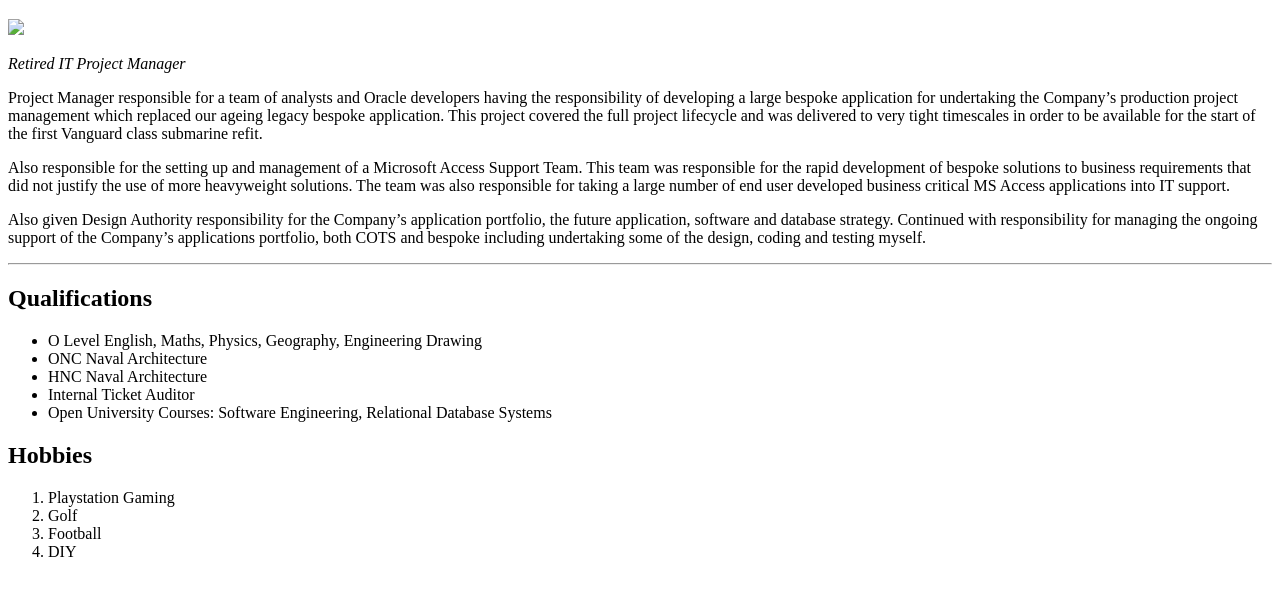
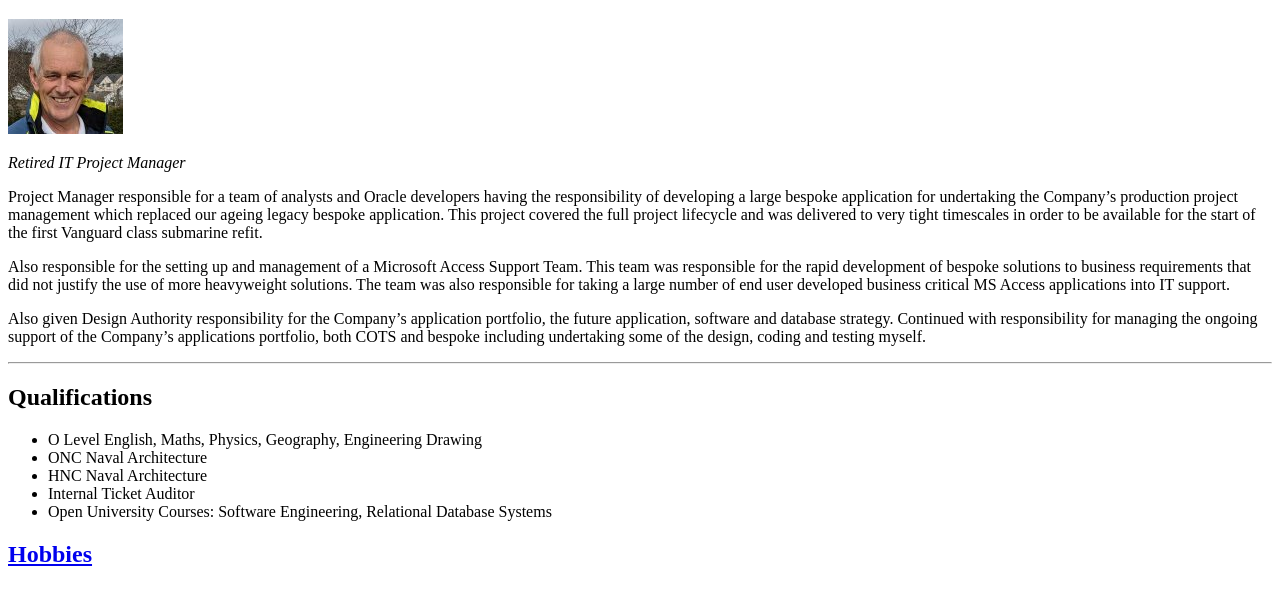
Before and after one commit to castlegh/web, a plain HTML site: page index.html in a window 1280 px wide. Shown: the part 61-666 px from the top of the page. Drawn offline with Linux system fonts and the light colour scheme.

Commit message:
Added more detailed desc plus image

```diff
--- a/index.html
+++ b/index.html
@@ -6,7 +6,7 @@
 </head>
 <body>
     <h1>Graham Howard</h1>
-    <img src="34998075.jpeg">
+    <img src="34998075.jpeg" alt="Graham profile picture">
     <p><em>Retired IT Project Manager</em></p>
     <p>Project Manager responsible for a team of analysts and Oracle developers having the
         responsibility of developing a large bespoke application for undertaking the
@@ -38,13 +38,7 @@
         <li>Internal Ticket Auditor</li>
         <li>Open University Courses: Software Engineering, Relational Database Systems</li>
     </ul>
-    <h2>Hobbies</h2>
-    <ol>
-        <li>Playstation Gaming</li>
-        <li>Golf</li>
-        <li>Football</li>
-        <li>DIY</li>
+    <h2><a href="hobbies.html">Hobbies</a></h2>
 
-    </ol>
 </body>
 </html>
```
Also changed, not shown: hobbies.html (added, +16 -0 lines), 34998075.jpeg (added).
